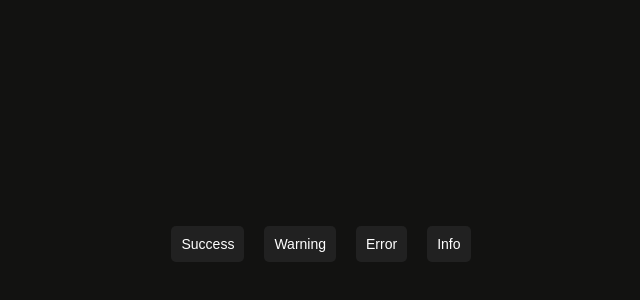
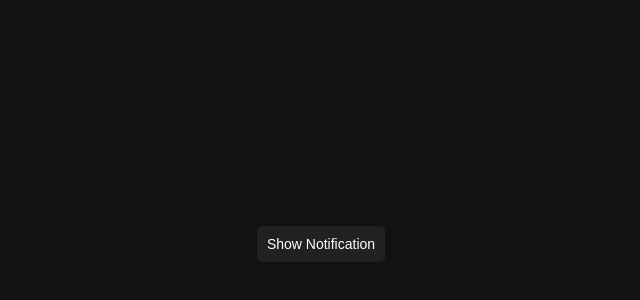
Before and after one commit to Front-End-Bootcamp/vue-component-create-teamapple, a Vue app: page / in a window 1280 px wide. Shown: the part 156-456 px from the top of the page, without its empty margins (319-959 px from the left). Built offline with nearby package versions, Linux system fonts and the light colour scheme.

Commit message:
Toastify.js updated

```diff
--- a/src/App.vue
+++ b/src/App.vue
@@ -5,45 +5,21 @@ import { toast } from "./components/Toastify.js";
 
 const notifications = ref([]);
 
-const successHandler = () => {
+const clickHandler = () => {
 	notifications.value = [
 		...notifications.value,
-		toast().success("Lorem Ipsum, kısaca Lipsum, masaüstü yayıncılık ve basın yayın sektöründe kullanılan taklit yazı bloğu olarak tanımlanır. Lipsum, oluşturulacak şablon ve taslaklarda içerik yerine geçerek yazı bloğunu doldurmak için kullanılır.", {
-			position: "top-right",
-			type: "success",
-		}),
-	];
-};
-const warningHandler = () => {
-	notifications.value = [
-		...notifications.value,
-		toast().warning("deneme",{
-			position:"top-left"
-		}),
-	];
-};
-const errorHandler = () => {
-	notifications.value = [
-		...notifications.value,
-		toast().error(),
-	];
-};
-
-const infoHandler = () => {
-	notifications.value = [
-		...notifications.value,
-		toast().info(),
+		toast("This is a test notification", {
+			position: "top-left",
+			background: "#9D80B8",
+			icon: "🤞",
+		})
 	];
 };
 </script>
 
 <template>
 	<div class="container">
-		<button @click="successHandler">Success</button>
-		<button @click="warningHandler">Warning</button>
-		<button @click="errorHandler">Error</button>
-		<button @click="infoHandler">Info</button>
-
+		<button @click="clickHandler">Show Notification</button>
 	</div>
 	<NotificationsList :notifications="notifications"></NotificationsList>
 </template>
--- a/src/components/Notification.vue
+++ b/src/components/Notification.vue
@@ -24,12 +24,10 @@ const startTimer = (time) => {
 		}, time / 100);
   }
 
-
 onMounted(() => {
 	setTimeout(() => {
 		isClose.value = false;
 	}, 10000);
-
 	startTimer(10000)
 });
 
@@ -98,8 +96,8 @@ onMounted(() => {
         bottom: 0;
         left: 0;
         width: 100%;
-        height: 3px;
-        background-color: white;
+        height: 4px;
+				background-image: linear-gradient(to left, #fefefe, #e2deee, #c9bfdd, #b29fcb, #9d80b8);
         border-radius: 0px 0px 5px 5px;
     }
 }
--- a/src/components/Toastify.js
+++ b/src/components/Toastify.js
@@ -19,7 +19,7 @@ export const toast = (message = "Default Message", options = {}) => {
 			toast.class.background = background;
 			return toast;
 		},
-		error: (description = 'Error Notification !') => {
+		error: (description = 'Error Notification !',options = {}) => {
 			const { position = 'top-right', icon = "priority_high", duration = 10000 ,background = '#f44336'} = options;
 			toast.description = description;
 			toast.class.position = position;
@@ -28,7 +28,7 @@ export const toast = (message = "Default Message", options = {}) => {
 			toast.class.background = background;
 			return toast;
 		},
-		warning: (description = 'Warning Notification !') => {
+		warning: (description = 'Warning Notification !',options = {}) => {
 			const { position = 'top-right', icon = "warning", duration = 10000 ,background = '#ff9800'} = options;
 			toast.description = description;
 			toast.class.position = position;
@@ -37,7 +37,7 @@ export const toast = (message = "Default Message", options = {}) => {
 			toast.class.background = background;
 			return toast;
 		},
-		info: (description = 'Info Notification !') => {
+		info: (description = 'Info Notification !',options = {}) => {
 			const { position = 'top-right', icon = "info", duration = 10000 ,background = '#2196f3'} = options;
 			toast.description = description;
 			toast.class.position = position;
```
